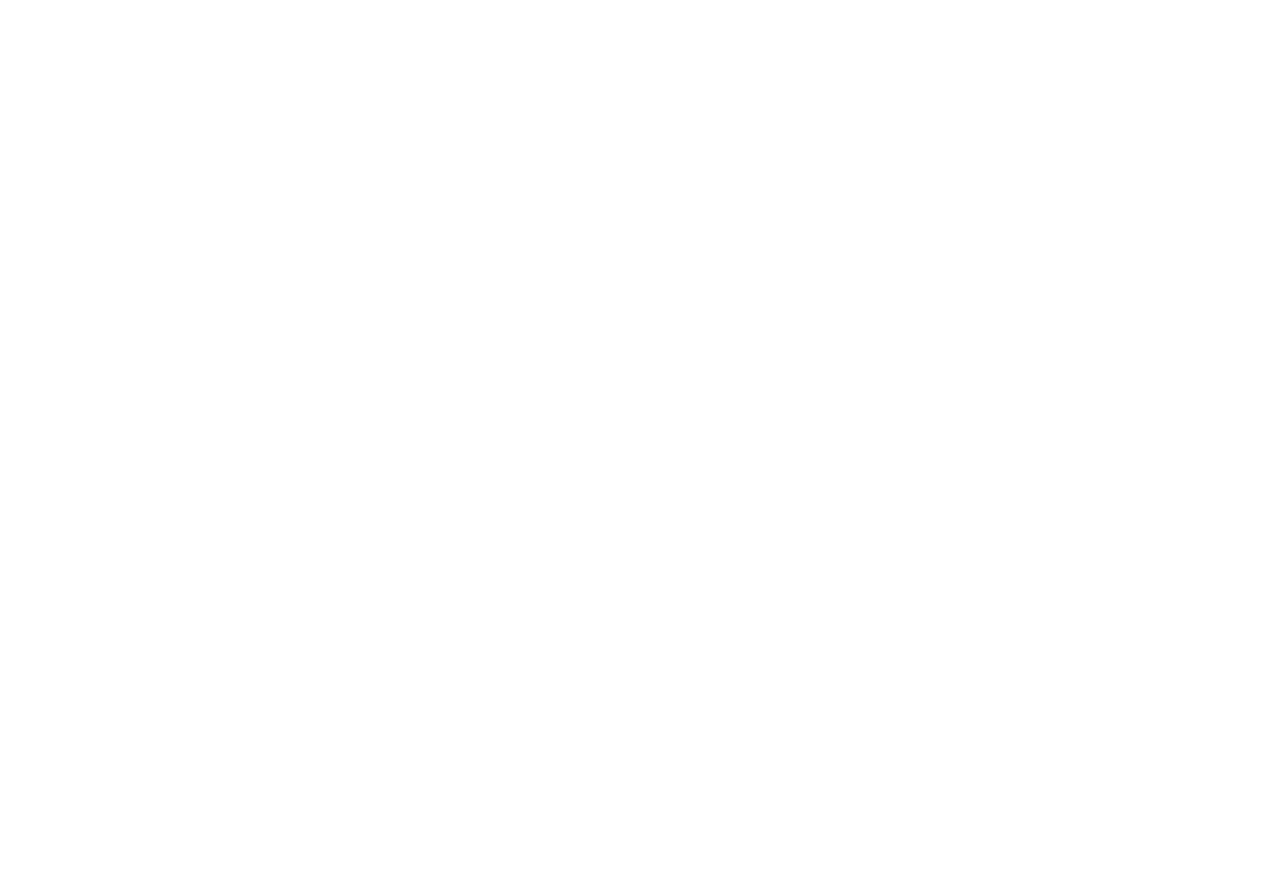
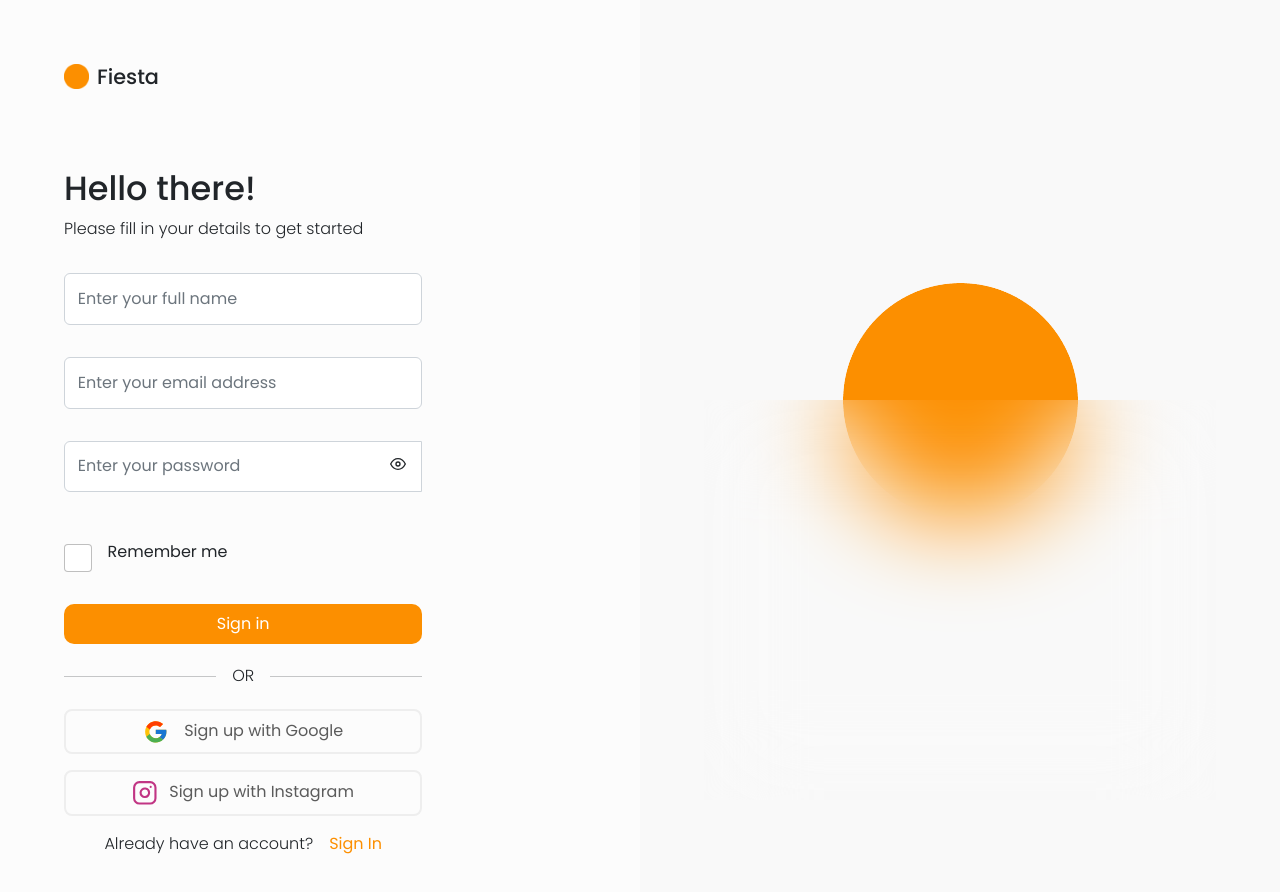
Before and after one commit to Social-Payment-Platform/Fiesta-Frontend, a React (Create React App) app: page /sign-up in a window 1280 px wide. Shown: the top 892 px of the page. Before the commit the page ends 800 px from the top, so only its background shows below. Built offline with nearby package versions, Linux system fonts and the light colour scheme; the HTML template or start-up script is replaced by a standard one.

Commit message:
link added

```diff
--- a/src/App.js
+++ b/src/App.js
@@ -1,6 +1,7 @@
 import React from "react";
 import { BrowserRouter, Switch, Route } from "react-router-dom";
 import Login from './pages/login'
+import SignUp from './pages/signUp'
 import Home from './pages/home'
 import FindProfessional from './pages/findProfessional'
 import 'bootstrap/dist/css/bootstrap.min.css';
@@ -13,6 +14,7 @@
         <Switch>
           <Route path="/" exact component={Home} />
           <Route path="/sign-in" component={Login} />
+          <Route path="/sign-up" component={SignUp} />
           <Route path="/find-professional" component={FindProfessional} />
         </Switch>
       </React.StrictMode>
--- a/src/css/_login.scss
+++ b/src/css/_login.scss
@@ -1,10 +1,12 @@
 .sign-in {
   // width: 100%;
+  background-color: #f9f9f9 !important;
   display: flex;
-  height: 120vh;
+  // height: 120vh;
 }
 .form-section {
   padding: 4rem;
+  background-color: #fcfcfc;
   margin: 0;
   nav {
     display: flex;
@@ -92,15 +94,17 @@
     }
   }
 }
+
 .ellipse-section {
   display: flex;
+  height: 100vh;
   justify-content: center;
   align-items: center;
-  background-color: #f9f9f9;
+
   .blur {
     position: absolute;
     bottom: 0;
-    height: 40vh;
+    height: 50vh;
     width: 40vw;
     background: rgba(245, 245, 245, 0.02);
     backdrop-filter: blur(50px);
@@ -115,6 +119,11 @@
     padding: 3rem;
     form {
       width: 100%;
+      // height: 100vh;
+      .form-footer {
+        display: block;
+        text-align: center;
+      }
     }
   }
 }
--- a/src/css/style.css
+++ b/src/css/style.css
@@ -28,14 +28,15 @@
 }
 
 .sign-in {
+  background-color: #f9f9f9 !important;
   display: -webkit-box;
   display: -ms-flexbox;
   display: flex;
-  height: 120vh;
 }
 
 .form-section {
   padding: 4rem;
+  background-color: #fcfcfc;
   margin: 0;
 }
 
@@ -154,19 +155,19 @@
   display: -webkit-box;
   display: -ms-flexbox;
   display: flex;
+  height: 100vh;
   -webkit-box-pack: center;
       -ms-flex-pack: center;
           justify-content: center;
   -webkit-box-align: center;
       -ms-flex-align: center;
           align-items: center;
-  background-color: #f9f9f9;
 }
 
 .ellipse-section .blur {
   position: absolute;
   bottom: 0;
-  height: 40vh;
+  height: 50vh;
   width: 40vw;
   background: rgba(245, 245, 245, 0.02);
   -webkit-backdrop-filter: blur(50px);
@@ -182,6 +183,10 @@
   }
   .form-section form {
     width: 100%;
+  }
+  .form-section form .form-footer {
+    display: block;
+    text-align: center;
   }
 }
 
@@ -353,6 +358,11 @@
   margin-bottom: 12px;
 }
 
+.filter-section .form-check label {
+  font-size: 1rem;
+  font-weight: 500;
+}
+
 .filter-section .form-check-input:checked {
   background-color: #FC8F00;
   border-color: #FC8F00;
@@ -386,8 +396,12 @@
   }
 }
 
-.filter-section p {
+.filter-section popular {
   font-size: 1rem;
+}
+
+.filter-section orange {
+  font-size: 0.9rem;
   font-weight: 500;
 }
 
--- a/src/pages/findProfessional.js
+++ b/src/pages/findProfessional.js
@@ -60,8 +60,8 @@
                                 <img className="position-absolute search-icon" src={searchIcon} alt="search-icon" />
                             </div>
                             <div>
-                                <p className="fs-5 mb-2">Popular professions:</p>
-                                <p className="text-orange">Baker, DJ, Photographer</p>
+                                <p className="mb-2 popular">Popular professions:</p>
+                                <p className="text-orange orange">Caterer, Event Planner, Photographer..</p>
                             </div>
                         </Col>
                         <Col lg="6">
```
Also changed, not shown: src/css/_findProfessional.scss (+8 -3 lines), 1 other file (tests, documents, lock files or other folders).
